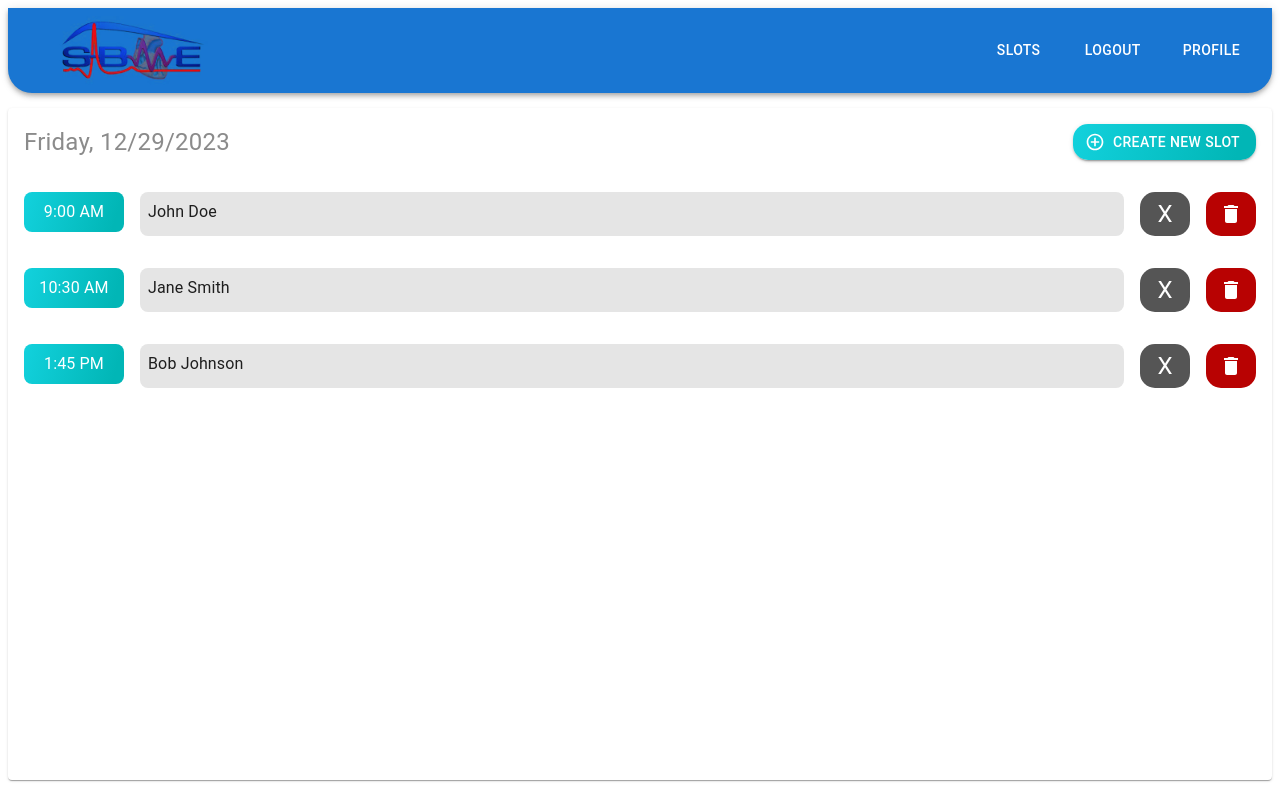
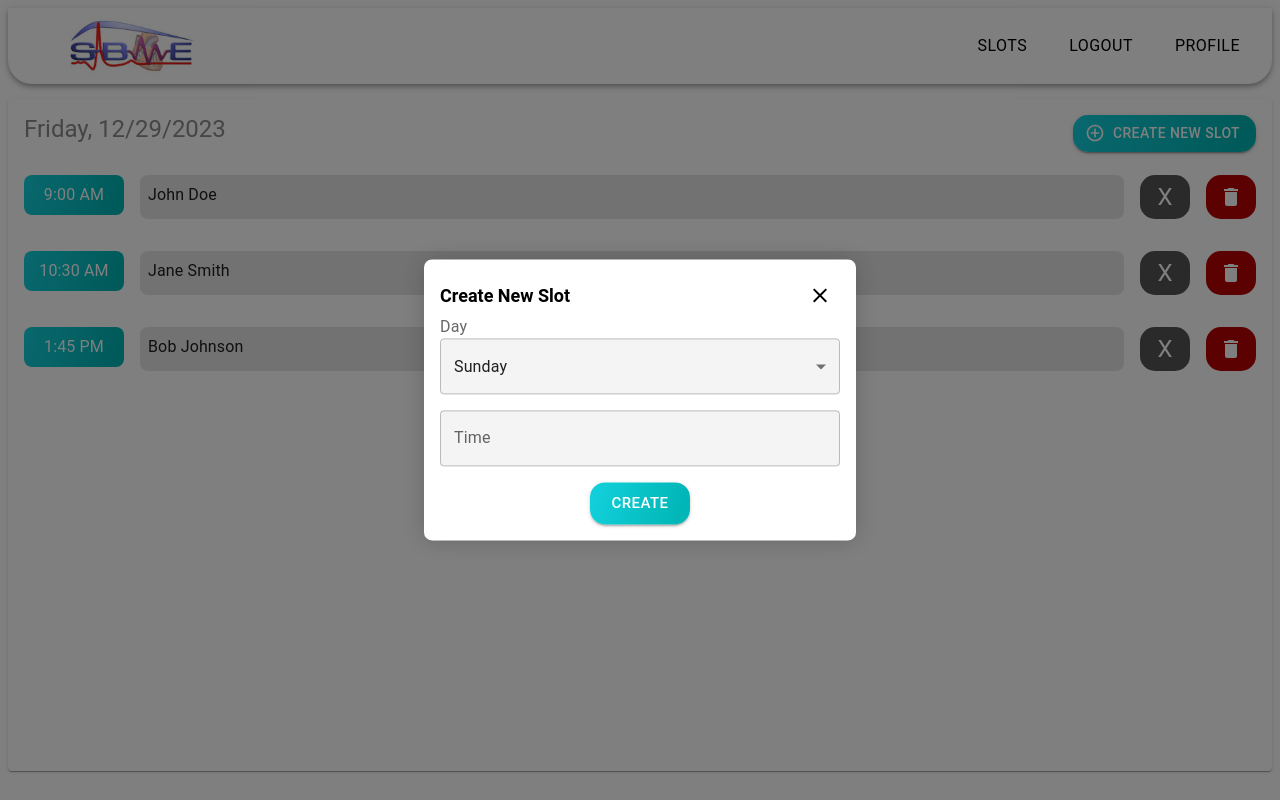
Before and after one commit to Zeyad-Amr/HealU, a React (Create React App) app in the folder client/: page /patient in a window 1280 px wide. Both pictures are taken after a click on the button "CREATE NEW SLOT". Built offline with nearby package versions, Linux system fonts and the light colour scheme.

Commit message:
add popUP and fixed navBar

```diff
--- /dev/null
+++ b/client/src/modules/clinics-portals/dental/components/dashBoard/DashBoard.module.css
@@ -0,0 +1,71 @@
+/* DashBoard.module.css */
+
+.dashboard-container {
+    height: 84vh;
+    display: flex;
+    flex-direction: column;
+  }
+
+  .table-container {
+    flex: 1;
+    position: relative;
+  }
+
+  .create-slot-button {
+    position: absolute;
+    top: 0;
+    right: 0;
+    margin: 16px;
+    background: linear-gradient(285.17deg, #01B6B6 10.66%, #13D2DE 102.7%);
+    border-radius: 15px;
+  }
+
+  .date-selection {
+    font-family: 'Roboto';
+    font-weight: 400;
+    background: transparent;
+    padding: 0px;
+    border-radius: 8px;
+    color: rgba(139, 139, 139, 1);
+    font-size: 1.5rem;
+    margin: 16px;
+    border: none;
+    cursor: pointer;
+  }
+
+  .menu {
+    border: 1px solid rgba(139, 139, 139, 1);
+  }
+
+  .time-cell {
+    border: none;
+  }
+
+  .patient-name {
+    font-family: 'Roboto';
+    font-weight: 400;
+    flex-grow: 1;
+    background: rgba(229, 229, 229, 1);
+    padding: 8px;
+    border-radius: 8px;
+    cursor: pointer;
+  }
+
+  .cancel-button,
+  .delete-button {
+    font-family: 'Roboto';
+    background: rgba(85, 85, 85, 1);
+    border-radius: 15px;
+    color: white;
+    width: 50px;
+  }
+
+  .delete-icon {
+    font-family: 'Roboto';
+    background: rgba(184, 2, 2, 1);
+    border-radius: 15px;
+    color: white;
+    width: 50px;
+  }
+
+  /* Add more styles as needed */
--- a/client/src/modules/clinics-portals/dental/components/dashBoard/DashBoard.tsx
+++ b/client/src/modules/clinics-portals/dental/components/dashBoard/DashBoard.tsx
@@ -1,4 +1,5 @@
-import React from 'react';
+// DashBoard.tsx
+import React, { useState } from 'react';
 import {
   Table,
   TableBody,
@@ -10,24 +11,71 @@ import {
   Typography,
   IconButton,
   Button,
+  Modal,
+  Box,
+  MenuItem,
+  Menu,
 } from '@mui/material';
 import DeleteIcon from '@mui/icons-material/Delete';
 import AddCircleOutlineIcon from '@mui/icons-material/AddCircleOutline';
+import CreateSlotModal from './popUP/CreateSlotModal';
 
-const DashBoard = () => {
-  const currentDate = new Date();
-  const formattedDate = `${currentDate.toLocaleDateString('en-US', {
-    weekday: 'long',
-  })}, ${currentDate.toLocaleDateString('en-US', {
-    day: '2-digit',
-    month: '2-digit',
-    year: 'numeric',
-  })}`;
+import { AdapterDayjs } from "@mui/x-date-pickers/AdapterDayjs";
+import { LocalizationProvider } from "@mui/x-date-pickers/LocalizationProvider";
 
-  const rowData = [
-    { time: '9:00 AM', patientName: 'John Doe' },
-    { time: '10:30 AM', patientName: 'Jane Smith' },
-    { time: '1:45 PM', patientName: 'Bob Johnson' },
+import styles from "./DashBoard.module.css"; // Import the CSS module
+
+interface Patient {
+  time: string;
+  patientName: string;
+  patientID: number;
+}
+
+interface DashBoardProps {
+  // Other props if needed
+}
+
+const DashBoard: React.FC<DashBoardProps> = () => {
+  const [selectedDate, setSelectedDate] = useState<string>(new Date().toISOString());
+  const [selectedPatient, setSelectedPatient] = useState<Patient | null>(null);
+  const [menuAnchor, setMenuAnchor] = useState<HTMLElement | null>(null);
+  const [showCreateSlotModal, setShowCreateSlotModal] = useState<boolean>(false);
+
+  const getWeekDates = () => {
+    const currentDate = new Date(selectedDate);
+    const currentDay = currentDate.getDay();
+    const diff = currentDate.getDate() - currentDay + (currentDay === 0 ? -6 : 0);
+    const startDate = new Date(currentDate.setDate(diff));
+    const endDate = new Date(currentDate.setDate(diff + 6));
+    return { startDate, endDate };
+  };
+
+  const generateWeekDates = () => {
+    const { startDate, endDate } = getWeekDates();
+    const weekDates = [];
+    let currentDate = new Date(startDate);
+    while (currentDate <= endDate) {
+      weekDates.push(new Date(currentDate));
+      currentDate.setDate(currentDate.getDate() + 1);
+    }
+    return weekDates;
+  };
+
+  const formatDateString = (date: Date) => {
+    return date.toLocaleDateString('en-US', {
+      weekday: 'long',
+      day: '2-digit',
+      month: '2-digit',
+      year: 'numeric',
+    });
+  };
+
+  const weekDates = generateWeekDates();
+
+  const rowData: Patient[] = [
+    { time: '9:00 AM', patientName: 'John Doe', patientID: 1 },
+    { time: '10:30 AM', patientName: 'Jane Smith', patientID: 2 },
+    { time: '1:45 PM', patientName: 'Bob Johnson', patientID: 3 },
     // Add more data as needed
   ];
 
@@ -36,10 +84,33 @@ const DashBoard = () => {
     fontWeight: 400,
   };
 
+  const handlePatientNameClick = (patient: Patient) => {
+    setSelectedPatient(patient);
+  };
+
+  const handleCloseModal = () => {
+    setSelectedPatient(null);
+  };
+
+  const handleMenuOpen = (event: React.MouseEvent<HTMLElement>) => {
+    setMenuAnchor(event.currentTarget);
+  };
+
+  const handleMenuClose = () => {
+    setMenuAnchor(null);
+  };
+
+  const handleCreateSlotClick = () => {
+    setShowCreateSlotModal(true);
+  };
+
+  const handleCreateSlotModalClose = () => {
+    setShowCreateSlotModal(false);
+  };
+
   return (
     <div style={{ height: '84vh', display: 'flex', flexDirection: 'column' }}>
       <TableContainer component={Paper} style={{ flex: 1, position: 'relative' }}>
-        {/* Create New Slot Button */}
         <Button
           variant="contained"
           style={{
@@ -48,9 +119,10 @@ const DashBoard = () => {
             right: 0,
             margin: '16px',
             background: 'linear-gradient(285.17deg, #01B6B6 10.66%, #13D2DE 102.7%)',
-            borderRadius: '15px', // Make the button circular
+            borderRadius: '15px',
           }}
-          startIcon={<AddCircleOutlineIcon />} // Use AddCircleOutlineIcon as the icon
+          startIcon={<AddCircleOutlineIcon />}
+          onClick={handleCreateSlotClick}
         >
           Create New Slot
         </Button>
@@ -61,20 +133,42 @@ const DashBoard = () => {
           alignItems="center"
           style={{ ...textStyle }}
         >
-          <Typography
-            variant="body1"
+          {/* Customized Date Selection */}
+          <div
             style={{
               ...textStyle,
-              background: 'white',
+              background: 'transparent',
               padding: '0px',
               borderRadius: '8px',
               color: 'rgba(139, 139, 139, 1)',
               fontSize: '1.5rem',
               margin: '16px',
+              border: 'none',
+              cursor: 'pointer',
             }}
+            onClick={handleMenuOpen}
           >
-            {formattedDate}
-          </Typography>
+            {formatDateString(new Date(selectedDate))}
+          </div>
+          <Menu
+            anchorEl={menuAnchor}
+            open={Boolean(menuAnchor)}
+            onClose={handleMenuClose}
+            style={{ border: '1px solid rgba(139, 139, 139, 1)' }}
+          >
+            {weekDates.map((date) => (
+              <MenuItem
+                key={date.toISOString()}
+                value={date.toISOString()}
+                onClick={() => {
+                  setSelectedDate(date.toISOString());
+                  handleMenuClose();
+                }}
+              >
+                {formatDateString(date)}
+              </MenuItem>
+            ))}
+          </Menu>
         </Stack>
         <Table style={{ borderCollapse: 'collapse' }}>
           <TableBody>
@@ -109,7 +203,9 @@ const DashBoard = () => {
                         background: 'rgba(229, 229, 229, 1)',
                         padding: '8px',
                         borderRadius: '8px',
+                        cursor: 'pointer',
                       }}
+                      onClick={() => handlePatientNameClick(row)}
                     >
                       {row.patientName}
                     </Typography>
@@ -144,6 +240,32 @@ const DashBoard = () => {
           </TableBody>
         </Table>
       </TableContainer>
+
+      {/* Modal for displaying patient details */}
+      <Modal open={Boolean(selectedPatient)} onClose={handleCloseModal}>
+        <Box sx={{ position: 'absolute', top: '50%', left: '50%', transform: 'translate(-50%, -50%)', bgcolor: 'background.paper', boxShadow: 24, p: 4, borderRadius: '8px' }}>
+          <Typography variant="h6" component="div">
+            Patient Details
+          </Typography>
+          <Typography variant="body1" style={{ marginTop: '8px' }}>
+            Patient ID: {selectedPatient?.patientID}
+          </Typography>
+          <Typography variant="body1" style={{ marginTop: '8px' }}>
+            {/* Add more patient details as needed */}
+          </Typography>
+        </Box>
+      </Modal>
+
+      {/* Modal for creating a new slot */}
+      <LocalizationProvider dateAdapter={AdapterDayjs}>
+      <CreateSlotModal
+        open={showCreateSlotModal}
+        onClose={handleCreateSlotModalClose}
+        onSlotCreate={(date, time) => console.log('Slot created:', date, time)}
+        weekDates={weekDates}
+      />
+      </LocalizationProvider>
+
     </div>
   );
 };
--- /dev/null
+++ b/client/src/modules/clinics-portals/dental/components/dashBoard/popUP/CreateSlotModal.module.css
@@ -0,0 +1,43 @@
+/* CreateSlotModal.module.css */
+.modalContainer {
+  position: absolute;
+  top: 50%;
+  left: 50%;
+  transform: translate(-50%, -50%);
+  display: flex;
+  flex-direction: column;
+  align-items: flex-start;
+  justify-content: center;
+  background-color: #fff; /* Set your background color */
+  box-shadow: 0 0 24px rgba(0, 0, 0, 0.2);
+  padding: 16px;
+  border-radius: 8px;
+  width: 400px;
+  display: flex;
+  flex-direction: column;
+}
+
+/* CreateSlotModal.module.css */
+.createSlotHeader {
+  display: flex;
+  justify-content: space-between;
+  align-items: center;
+  width: 100%;
+}
+
+.createSlotText {
+  font-weight: 600;
+  font-size: large;
+  font-family: "Roboto";
+  color: rgba(0, 0, 0, 1);
+}
+
+.close_btn {
+  color: rgba(0, 0, 0, 1) !important;
+}
+
+.timePicker {
+  background-color: rgba(244, 244, 244, 1);
+}
+
+/* Add more styles as needed */
--- /dev/null
+++ b/client/src/modules/clinics-portals/dental/components/dashBoard/popUP/CreateSlotModal.tsx
@@ -0,0 +1,115 @@
+// CreateSlotModal.tsx
+import React, { useState } from "react";
+import {
+  Box,
+  Modal,
+  Button,
+  Stack,
+  IconButton,
+} from "@mui/material";
+import CloseIcon from "@mui/icons-material/Close";
+import WeekDayPicker from "../../doctor-slots/WeekDayPicker";
+import { TimePicker } from "@mui/x-date-pickers/TimePicker";
+import styles from "./CreateSlotModal.module.css"; // Import the CSS module
+
+interface CreateSlotModalProps {
+  open: boolean;
+  onClose: () => void;
+  onSlotCreate: (date: string, time: string) => void;
+  weekDates: Date[];
+}
+
+interface TimeObject {
+  $H: number;
+  $m: number;
+}
+
+const formatTime = (timeObject: TimeObject) => {
+  let hours = timeObject.$H.toString();
+
+  if (timeObject.$H === 12) {
+    hours = "12";
+  } else {
+    hours = hours.padStart(2, "0");
+  }
+
+  const minutes = timeObject.$m.toString().padStart(2, "0");
+  return `${hours}:${minutes}`;
+};
+
+const CreateSlotModal: React.FC<CreateSlotModalProps> = ({
+  open,
+  onClose,
+  onSlotCreate,
+  weekDates,
+}) => {
+  const [selectedDay, setSelectedDay] = useState(0);
+
+  const handleDayChange = (event: any) => {
+    const selectedDayValue = event.target.value as number;
+    setSelectedDay(selectedDayValue);
+  };
+
+  const handleCreateSlot = () => {
+    const currentDate = new Date();
+    const selectedDate = new Date(
+      currentDate.getFullYear(),
+      currentDate.getMonth(),
+      currentDate.getDate() + selectedDay
+    );
+
+    const timeObject = { $H: 12, $m: 0 };
+    const formattedTime = formatTime(timeObject);
+
+    const slotDateTime = `${
+      selectedDate.toISOString().split("T")[0]
+    } ${formattedTime}`;
+    onSlotCreate(slotDateTime, formattedTime);
+
+    onClose();
+  };
+
+  return (
+    <Modal open={open} onClose={onClose}>
+      <Box className={styles.modalContainer}>
+        <div className={styles.createSlotHeader}>
+          <span className={styles.createSlotText}>Create New Slot</span>
+
+          {/* Close button in the top right */}
+          <IconButton
+            aria-label="Close"
+            onClick={onClose}
+            className={styles.close_btn}
+          >
+            <CloseIcon />
+          </IconButton>
+        </div>
+
+        <Stack spacing={2} width="100%">
+          <WeekDayPicker
+            selectedDay={selectedDay}
+            handleDayChange={handleDayChange}
+          />
+          <TimePicker label="Time" className={styles.timePicker} />
+        </Stack>
+
+        <Button
+          variant="contained"
+          size="large"
+          onClick={handleCreateSlot}
+          style={{
+            background:
+              "linear-gradient(285.17deg, #01B6B6 10.66%, #13D2DE 102.7%)",
+            borderRadius: "15px",
+            marginTop: "16px",
+            alignSelf: "center",
+          }}
+        >
+          Create
+        </Button>
+      </Box>
+    </Modal>
+  );
+};
+
+export default CreateSlotModal;
--- a/client/src/modules/clinics-portals/dental/components/doctor-slots/WeekDayPicker.tsx
+++ b/client/src/modules/clinics-portals/dental/components/doctor-slots/WeekDayPicker.tsx
@@ -19,13 +19,14 @@ const WeekDayPicker = ({
 }) => {
     return (
         <div>
-            <InputLabel id="weekday-label">Week Day</InputLabel>
+            <InputLabel id="weekday-label">Day</InputLabel>
             <Select
                 fullWidth
                 labelId="weekday-label"
                 value={selectedDay}
-                label="Week Day"
+                label="Day"
                 onChange={handleDayChange}
+                style={{ background: 'rgba(244, 244, 244, 1)' }}
             >
                 {weekdaysMap.map((day) => (
                     <MenuItem value={day.value}>{day.label}</MenuItem>
--- a/client/src/modules/clinics-portals/dental/components/navBar/NavBar.tsx
+++ b/client/src/modules/clinics-portals/dental/components/navBar/NavBar.tsx
@@ -3,11 +3,11 @@
 import React from "react";
 import { AppBar, Toolbar, IconButton, Button, Box, Stack } from "@mui/material";
 import Logo from "../../imgs/NavBarlogo.png";
-import styles from "./navBar.module.css";
+import styles from "./NavBar.module.css";
 
 const NavBar = () => {
   return (
-    <AppBar position="static" className={styles.appBar}>
+    <AppBar position="static" className={styles.Bar}>
       <Toolbar className={styles.toolbar}>
         <IconButton edge="start" color="inherit" aria-label="menu">
           <img src={Logo} alt="Logo" className={styles.logo} />
--- a/client/src/modules/clinics-portals/dental/components/navBar/navBar.module.css
+++ b/client/src/modules/clinics-portals/dental/components/navBar/navBar.module.css
@@ -1,10 +1,11 @@
-.appBar {
+.Bar {
     width: 100%;
     height: auto;
-    background: rgb(255, 255, 255);
+    background: rgb(255, 255, 255) !important;
     box-shadow: 0px 0px 25px 0px rgba(0, 0, 0, 0.25);
     border-radius: 0 0 24px 24px;
     margin-bottom: 15px;
+    position:static;
 }
 
 .toolbar {
@@ -13,7 +14,7 @@
 }
 
 .logo {
-  max-width: 80%;
+  max-width: 70%;
   height: auto;
 }
 
@@ -26,9 +27,9 @@
 
 .button {
   font-family: Roboto;
-  color: black;
-  font-weight: 400;
-  font-size: medium;
+  color: black !important;
+  font-weight: 400 !important;
+  font-size: medium !important;
 }
 
 /* Media queries for responsive design */
```
